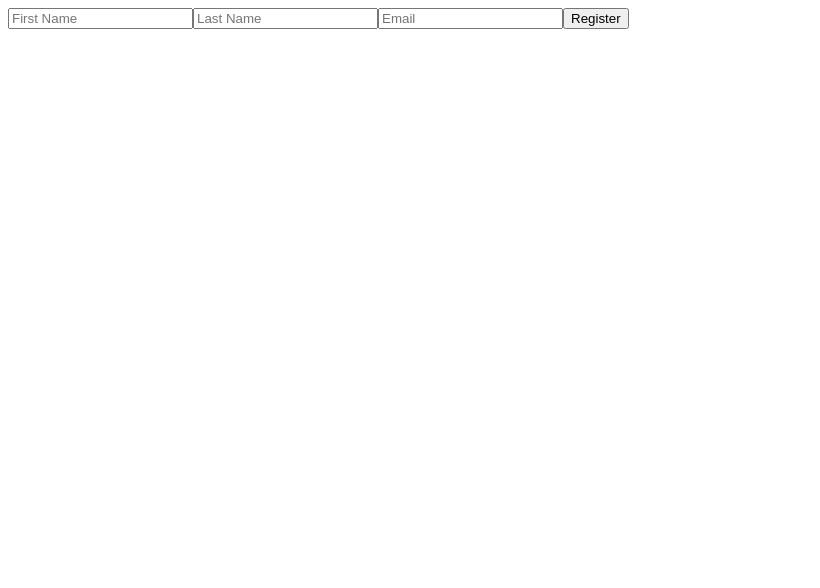
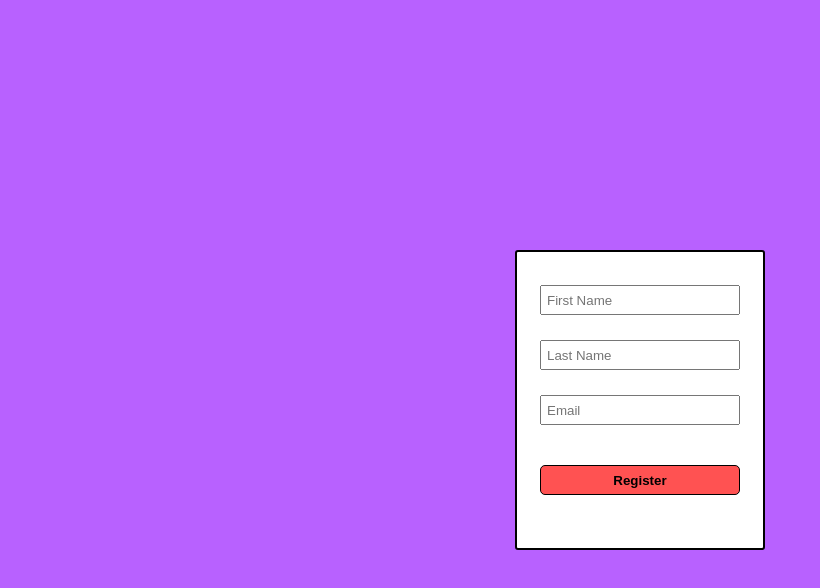
Before and after one commit to PratikOdpalliwar/Registration-Form, a React (Vite) app: page / in a window 1280 px wide. Shown: the top 588 px of the page, without its empty margins (0-820 px from the left). Built offline with nearby package versions, Linux system fonts and the light colour scheme.

Commit message:
Added css styling to the webpage

```diff
--- a/src/App.css
+++ b/src/App.css
@@ -1,5 +1,58 @@
-main {
-  text-align: center;
-  vertical-align: center;
-  line-height: 100vh
+*{
+  box-sizing:border-box;
+  margin:0px;
+  padding:0px;
 }
+.App{
+  display:flex;
+  flex-direction:column;
+  align-items:center;
+  justify-content:center;
+  height:100vh;
+  width :100%;
+  background-color:#b861ff;
+}
+
+.container{
+  height:300px;
+  width:250px;
+  border:2px solid black;
+  border-radius:3px;
+  padding:8px;
+  background-color:white;
+}
+.ip1{
+  height:190px;
+   display:flex;
+    flex-direction:column;
+    align-items:center;
+    justify-content:space-evenly;
+}
+
+.ip2{
+  height:60px;
+   display:flex;
+    flex-direction:column;
+    align-items:center;
+    justify-content:space-evenly;
+}
+
+input{
+  height:30px;
+  width:200px;
+  padding:5px;
+}
+
+button{
+  height:30px;
+  width:200px;
+  padding:5px;
+  background-color:#ff5252;
+  font-weight:bold;
+  border:1px solid black;
+  border-radius:5px;
+}
+
+button:hover{
+   background-color:grey;
+}
--- a/src/App.jsx
+++ b/src/App.jsx
@@ -5,22 +5,24 @@ export default function App() {
     <div className='App'>
       <div className='container'>
       <form>
-        <input
+        <div className="ip1">
+          <input
           type="text"
           placeholder="First Name"
           />
-
         <input
           type="text"
           placeholder="Last Name"
           />
-
         <input
           type="text"
           placeholder="Email"
           />
+          </div>
 
+        <div className="ip2">
         <button type="submit">Register</button>
+          </div>
       </form>
       </div>
     </div>
```
